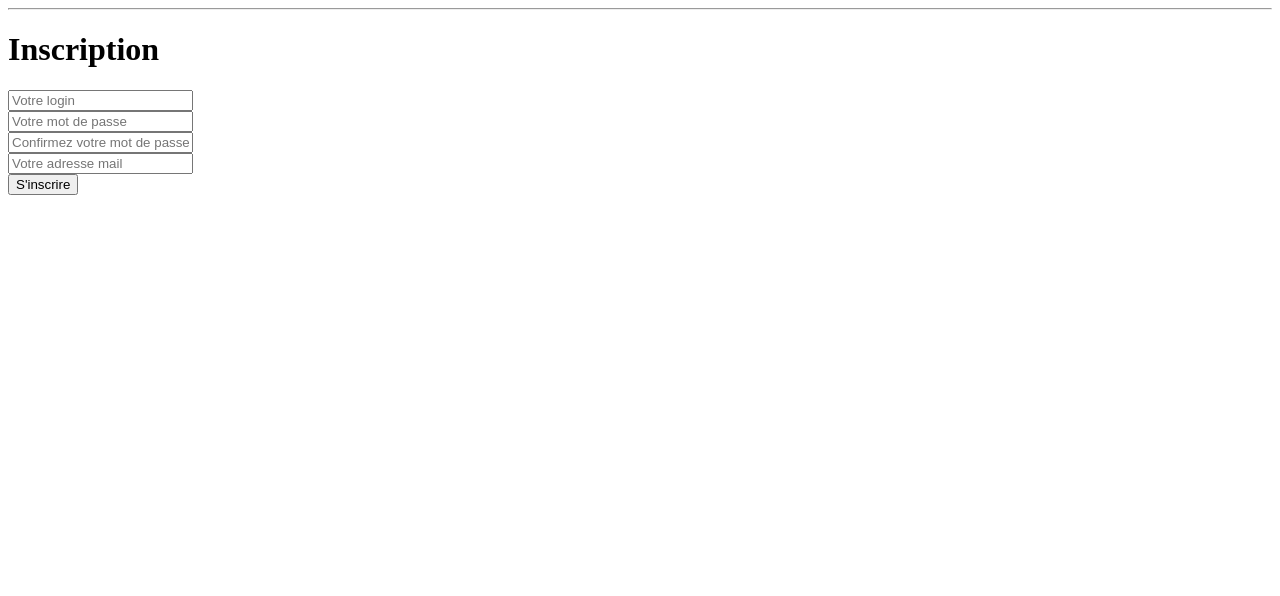
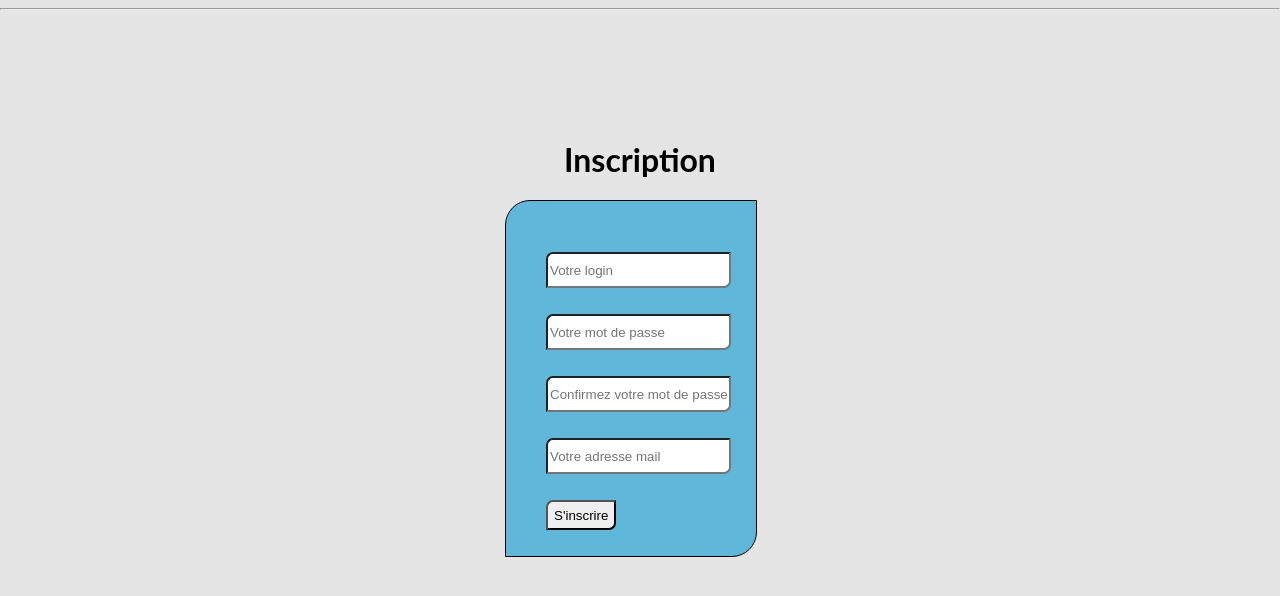
Before and after one commit to WebCF2m2017/tchat2017, a PHP site: page /?inscription in a window 1280 px wide. Shown: the top 596 px of the page. Run offline with PHP 8.4, Linux system fonts and the light colour scheme; a stand-in replaces the project's code that opens the database connection; some libraries are stand-ins or nearby versions.

Commit message:
css de la page de l'inscriptioin

```diff
--- a/css/style.css
+++ b/css/style.css
@@ -2,6 +2,9 @@
 
 #slid{
     margin-top: 130px;
+}
+.formulair{
+   margin-top: 130px;
 }
 #title{
     text-align: center;
@@ -19,11 +22,14 @@
 form {
        margin-left: 505px;
       background-color:#5FB7D9;
-       height: 325px;
+       height: 355px;
        width: 250px;
        border-radius: 25px 0px;
        font-family: 'Bitter', serif;
        border: 1px  black solid;
+}
+.put{
+    padding: 40px;
 }
 ul{
     padding:50px 0px 0px 47px;
@@ -31,7 +37,7 @@
 
 input{
     height: 30px;
-    width: 150px;
+    width: 185pxpx;
     margin:11px 0px 15px 0px;
     border-radius: 7px 0px;
 }
@@ -39,6 +45,9 @@
     text-align: center;
     color:black;
     margin-top: 40px;
+}
+h1{
+    text-align: center;
 }
 
 @import url(http://fonts.googleapis.com/css?family=Lato:100,300,400,700);
--- a/index.php
+++ b/index.php
@@ -7,7 +7,7 @@
 
 // importation de config.php
 
-require_once 'dbtraitement.class.php';
+// require_once 'dbtraitement.class.php';
 
 
 
--- a/inscription.php
+++ b/inscription.php
@@ -56,10 +56,15 @@
     <head>
         <meta charset="UTF-8">
         <title>Inscription</title>
+
+         <link rel="stylesheet" type="text/css" href="css/style.css">
+        <link href="https://fonts.googleapis.com/css?family=Indie+Flower" rel="stylesheet">
+        <link href="https://fonts.googleapis.com/css?family=Bitter" rel="stylesheet">
+        <link href="https://fonts.googleapis.com/css?family=Bitter|Lobster" rel="stylesheet">
     </head>
     <body>
         <hr/>
-        <div>
+        <div class="formulair">
             <h1>Inscription</h1>
             <?php
             if(isset($mail_confimation)){
@@ -70,6 +75,7 @@
             }else{
             ?>
             <form action="" method="POST" name="inscription">
+                <section class="put">
                 <input type="text" name='lelogin' placeholder="Votre login" <?php if(isset($_POST['lelogin'])) echo " value='{$_POST['lelogin']}' " ?> required />
                <?php if(isset($erreur_login)) echo $erreur_login ?>
                 <br/>
@@ -78,6 +84,7 @@
                 <input type="email" name='lemail' <?php if(isset($_POST['lemail'])) echo " value='{$_POST['lemail']}' " ?> placeholder="Votre adresse mail" required /><?php if(isset($erreur_mail)) echo $erreur_mail ?><br/>
 
                 <input type="submit" value="S'inscrire" />
+                </section>
             </form>
             <?php
             }
```
